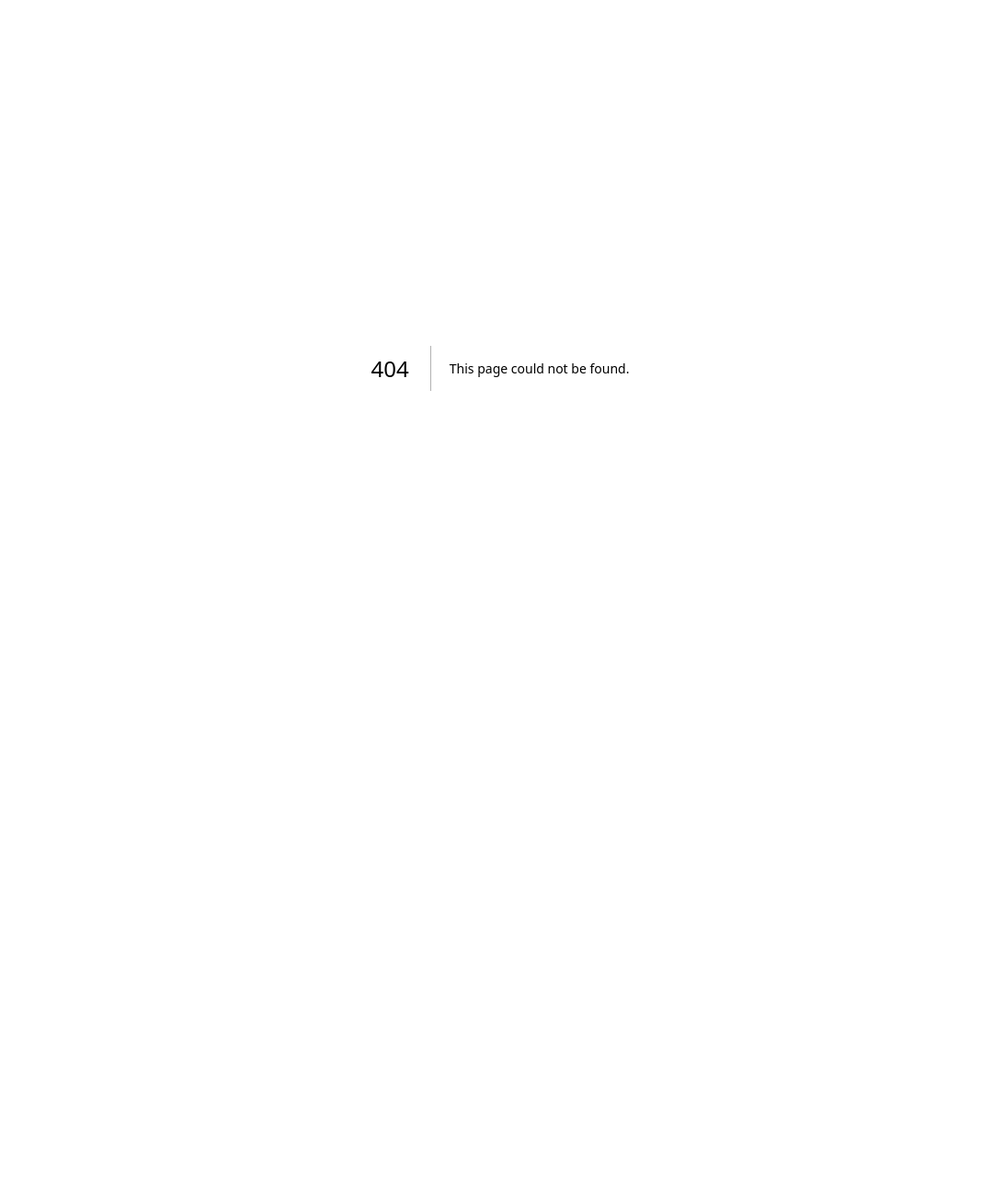
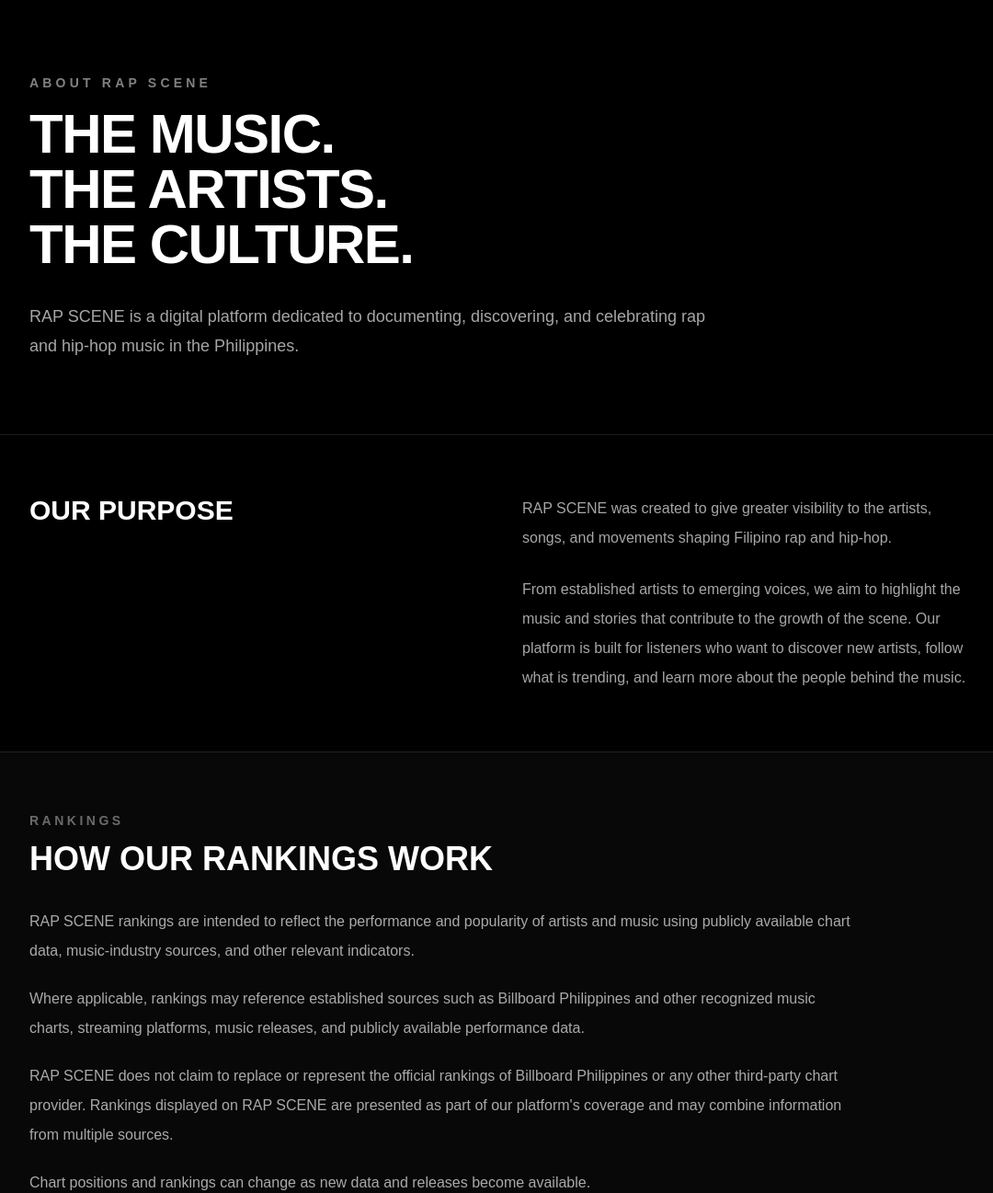
Before and after one commit to hellonorextech/rap-scene, a Next.js app: page /about in a window 1280 px wide. Before the commit this address had no page. Shown: the top 1297 px of the page at 92% size, without its empty margins (96-1176 px from the left). Before the commit the page ends 800 px from the top, so only its background shows below. Built offline with nearby package versions, Linux system fonts and the light colour scheme.

Commit message:
Add About page and navigation

```diff
--- /dev/null
+++ b/app/about/page.tsx
@@ -0,0 +1,185 @@
+export default function AboutPage() {
+  return (
+    <main className="min-h-screen bg-black text-white">
+      {/* Hero */}
+      <section className="border-b border-white/10 px-6 py-20 sm:px-10 lg:px-20">
+        <div className="mx-auto max-w-5xl">
+          <p className="mb-4 text-sm font-semibold uppercase tracking-[0.3em] text-white/50">
+            About RAP SCENE
+          </p>
+
+          <h1 className="text-4xl font-black uppercase tracking-tight sm:text-6xl">
+            The Music.
+            <br />
+            The Artists.
+            <br />
+            The Culture.
+          </h1>
+
+          <p className="mt-8 max-w-3xl text-base leading-8 text-white/65 sm:text-lg">
+            RAP SCENE is a digital platform dedicated to documenting,
+            discovering, and celebrating rap and hip-hop music in the
+            Philippines.
+          </p>
+        </div>
+      </section>
+
+      {/* About */}
+      <section className="px-6 py-16 sm:px-10 lg:px-20">
+        <div className="mx-auto grid max-w-5xl gap-12 md:grid-cols-2">
+          <div>
+            <h2 className="text-2xl font-bold uppercase sm:text-3xl">
+              Our Purpose
+            </h2>
+          </div>
+
+          <div className="space-y-6 text-sm leading-8 text-white/65 sm:text-base">
+            <p>
+              RAP SCENE was created to give greater visibility to the artists,
+              songs, and movements shaping Filipino rap and hip-hop.
+            </p>
+
+            <p>
+              From established artists to emerging voices, we aim to highlight
+              the music and stories that contribute to the growth of the scene.
+              Our platform is built for listeners who want to discover new
+              artists, follow what is trending, and learn more about the people
+              behind the music.
+            </p>
+          </div>
+        </div>
+      </section>
+
+      {/* Rankings */}
+      <section className="border-y border-white/10 bg-white/[0.03] px-6 py-16 sm:px-10 lg:px-20">
+        <div className="mx-auto max-w-5xl">
+          <p className="mb-3 text-sm font-semibold uppercase tracking-[0.25em] text-white/40">
+            Rankings
+          </p>
+
+          <h2 className="text-3xl font-black uppercase sm:text-4xl">
+            How Our Rankings Work
+          </h2>
+
+          <div className="mt-8 max-w-4xl space-y-5 text-sm leading-8 text-white/65 sm:text-base">
+            <p>
+              RAP SCENE rankings are intended to reflect the performance and
+              popularity of artists and music using publicly available chart
+              data, music-industry sources, and other relevant indicators.
+            </p>
+
+            <p>
+              Where applicable, rankings may reference established sources such
+              as Billboard Philippines and other recognized music charts,
+              streaming platforms, music releases, and publicly available
+              performance data.
+            </p>
+
+            <p>
+              RAP SCENE does not claim to replace or represent the official
+              rankings of Billboard Philippines or any other third-party chart
+              provider. Rankings displayed on RAP SCENE are presented as part
+              of our platform&apos;s coverage and may combine information from
+              multiple sources.
+            </p>
+
+            <p>
+              Chart positions and rankings can change as new data and releases
+              become available.
+            </p>
+          </div>
+        </div>
+      </section>
+
+      {/* What You'll Find */}
+      <section className="px-6 py-16 sm:px-10 lg:px-20">
+        <div className="mx-auto max-w-5xl">
+          <p className="mb-3 text-sm font-semibold uppercase tracking-[0.25em] text-white/40">
+            Explore RAP SCENE
+          </p>
+
+          <h2 className="text-3xl font-black uppercase sm:text-4xl">
+            What You&apos;ll Find
+          </h2>
+
+          <div className="mt-10 grid gap-px overflow-hidden rounded-2xl border border-white/10 bg-white/10 sm:grid-cols-2">
+            {[
+              {
+                title: "Artists",
+                text: "Discover established and emerging rap artists.",
+              },
+              {
+                title: "Music",
+                text: "Explore songs, releases, and projects from the scene.",
+              },
+              {
+                title: "Music Videos",
+                text: "Watch and discover rap and hip-hop music videos.",
+              },
+              {
+                title: "Rankings",
+                text: "Follow artist and music rankings based on available chart and performance data.",
+              },
+              {
+                title: "Trending",
+                text: "Discover artists and music receiving attention across the scene.",
+              },
+              {
+                title: "Stories",
+                text: "Learn more about artists, their journeys, and the culture surrounding their music.",
+              },
+            ].map((item) => (
+              <div
+                key={item.title}
+                className="bg-black p-7 transition hover:bg-white/[0.04]"
+              >
+                <h3 className="text-lg font-bold uppercase">
+                  {item.title}
+                </h3>
+
+                <p className="mt-3 text-sm leading-7 text-white/55">
+                  {item.text}
+                </p>
+              </div>
+            ))}
+          </div>
+        </div>
+      </section>
+
+      {/* Vision */}
+      <section className="border-t border-white/10 px-6 py-20 sm:px-10 lg:px-20">
+        <div className="mx-auto max-w-5xl">
+          <p className="mb-3 text-sm font-semibold uppercase tracking-[0.25em] text-white/40">
+            Our Vision
+          </p>
+
+          <h2 className="text-3xl font-black uppercase sm:text-4xl">
+            Built for the Scene
+          </h2>
+
+          <p className="mt-8 max-w-4xl text-sm leading-8 text-white/65 sm:text-base">
+            RAP SCENE aims to become a trusted destination for Filipino rap
+            and hip-hop—connecting artists, listeners, and the wider music
+            community through discovery and information.
+          </p>
+
+          <p className="mt-5 max-w-4xl text-sm leading-8 text-white/65 sm:text-base">
+            As the Philippine rap scene continues to evolve, RAP SCENE is
+            committed to documenting its growth and giving both established and
+            emerging artists a place to be discovered.
+          </p>
+
+          <div className="mt-12 border-l-2 border-white pl-6">
+            <p className="text-xl font-black uppercase sm:text-2xl">
+              RAP SCENE
+            </p>
+
+            <p className="mt-2 text-sm uppercase tracking-widest text-white/40">
+              The music. The artists. The culture.
+            </p>
+          </div>
+        </div>
+      </section>
+    </main>
+  );
+}
--- a/app/page.tsx
+++ b/app/page.tsx
@@ -348,6 +348,13 @@
             >
               News
             </a>
+
+            <Link
+  href="/about"
+  className="transition hover:underline"
+>
+  About
+</Link>
           </nav>
 
           {/* MOBILE NAVIGATION */}
```
